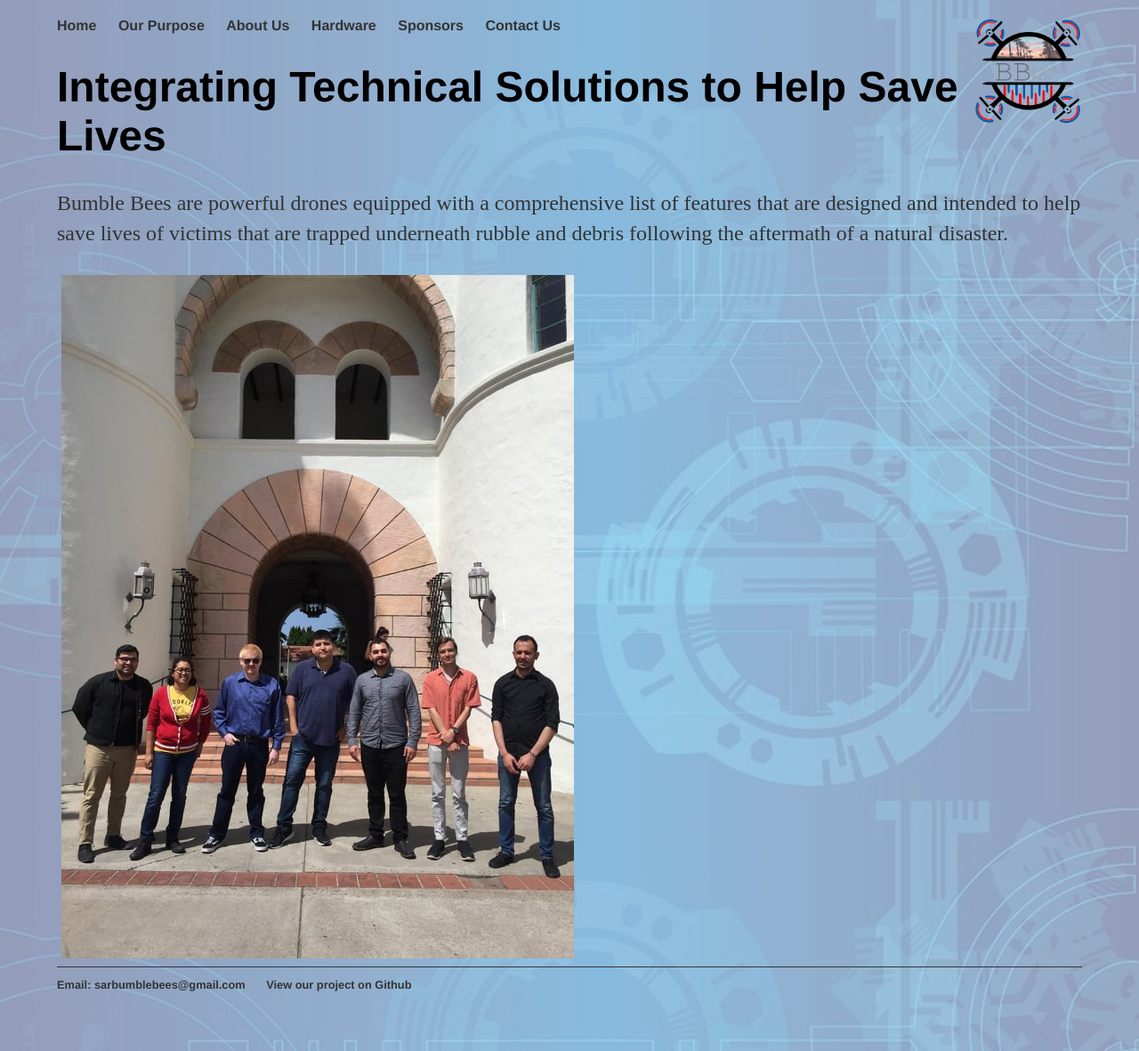
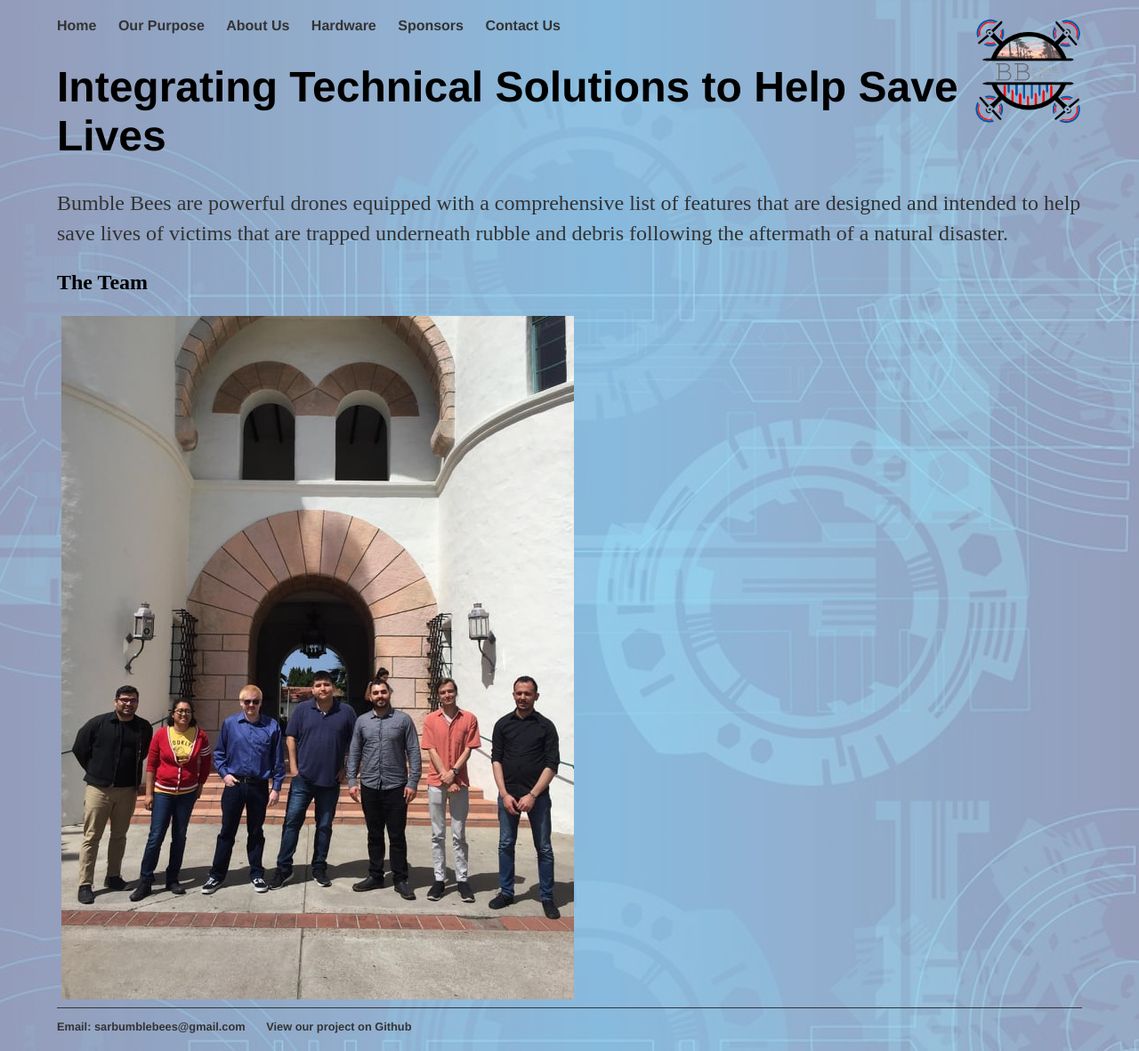
Before and after one commit to ColtonBeery/sarbumblebees, a Jekyll site: the page built from index.html, in a window 1280 px wide. Shown: the whole page at 89% size. Built offline with Jekyll 4.4.1, drawn with Linux system fonts in a browser that asks for light colours.

Commit message:
Added a subheading to the image

```diff
--- a/index.html
+++ b/index.html
@@ -6,4 +6,5 @@ title: SAR Bumblebees
 	<h1>Integrating Technical Solutions to Help Save Lives</h1>
 	<p>Bumble Bees are powerful drones equipped with a comprehensive list of features that are designed and intended to help save lives of victims that are trapped underneath rubble and debris following the aftermath of a natural disaster.</p>
 </div><!-- /.blurb -->
+<h2>The Team</h2>
 <img src="/images/group_photo.jpg" alt="Placeholder Image" style="margin:5px 5px">
```
